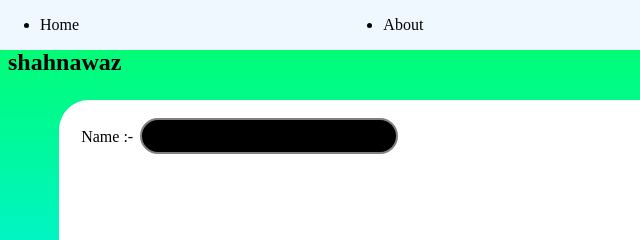
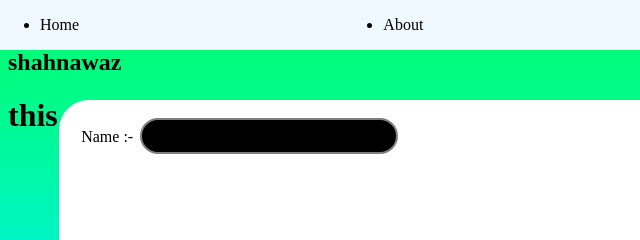
Before and after one commit to shaikhshahnoor07/html.css.js, a plain HTML site: page index.html in a window 1280 px wide. Shown: the top 240 px of the page, 0-640 px from the left. Drawn offline with Linux system fonts and the light colour scheme.

Commit message:
source edit

```diff
--- a/index.html
+++ b/index.html
@@ -34,6 +34,7 @@
 
 
       <h2>shahnawaz</h2>
+      <h1>this project is working under shahnawaz</h1>
 
 
 
```
